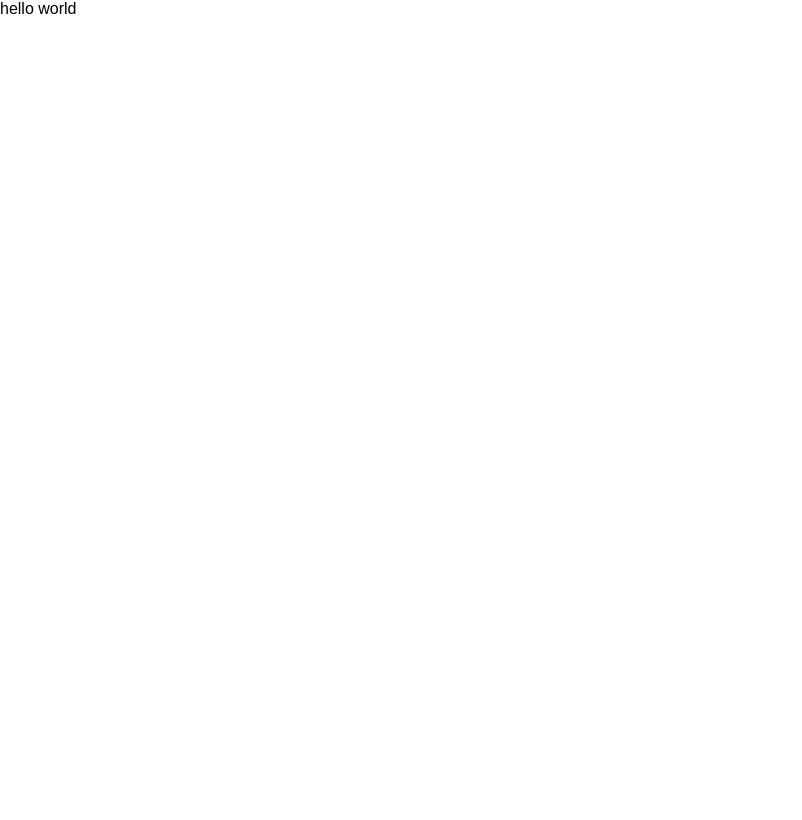
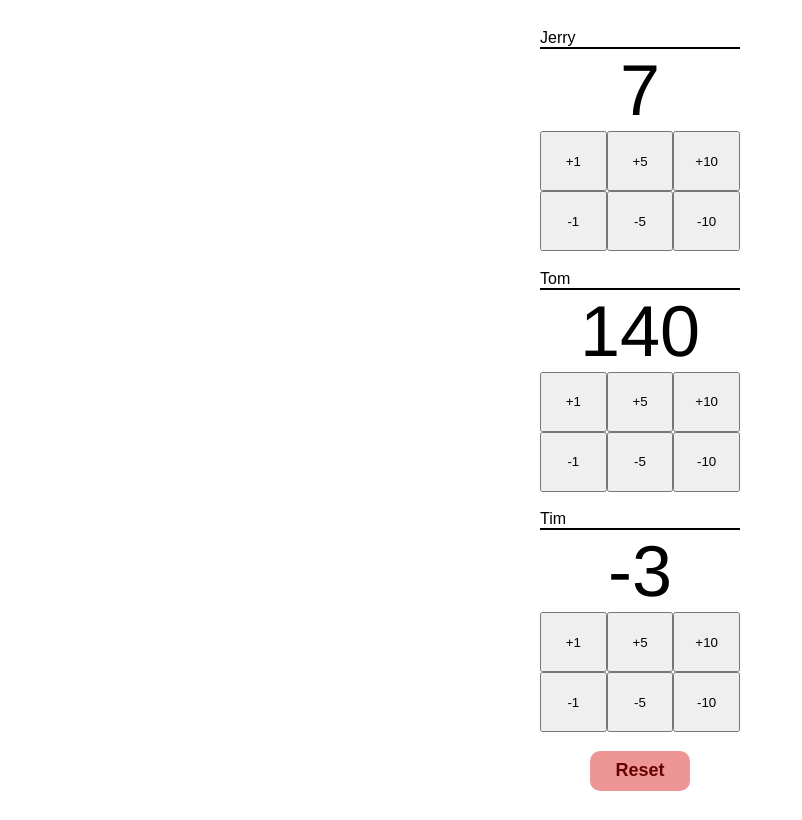
Before and after one commit to teddified/scorekeeper, a React (Create React App) app: page / in a window 1280 px wide. Shown: the whole page, without its empty margins (0-802 px from the left). Built offline with nearby package versions, Linux system fonts and the light colour scheme.

Commit message:
Add a lot

```diff
--- a/package.json
+++ b/package.json
@@ -3,9 +3,11 @@
   "version": "0.1.0",
   "private": true,
   "dependencies": {
+    "babel-plugin-styled-components": "^1.6.1",
     "react": "^16.4.2",
     "react-dom": "^16.4.2",
-    "react-scripts": "1.1.5"
+    "react-scripts": "1.1.5",
+    "styled-components": "^3.4.5"
   },
   "scripts": {
     "start": "react-scripts start",
--- a/src/App.css
+++ b/src/App.css
@@ -1,35 +1,27 @@
-.App {
-  text-align: center;
+body {
+  display: flex;
+  justify-content: center;
+  align-items: center;
 }
 
-.App-logo {
-  animation: App-logo-spin infinite 20s linear;
+.app {
+  display: flex;
+  justify-content: space-around;
+  flex-direction: column;
+  padding: 10px;
+  height: 100vh;
+  width: 200px;
+  border-radius: 10px;
 }
 
-.App-header {
-  background-color: #222;
-  height: 150px;
-  padding: 20px;
-  color: white;
+.buttonRow {
+  display: inline-block;
 }
 
-.App-title {
-  font-size: 1.5em;
+.user {
+  border-bottom: 2px solid black;
 }
 
-.App-intro {
-  font-size: large;
+.scoreBoard {
+  border: 2px solid #555;
 }
-
-@keyframes App-logo-spin {
-  from {
-    transform: rotate(0deg);
-  }
-  to {
-    transform: rotate(360deg);
-  }
-}
-
-.filled {
-  fill: crimson;
-}
--- a/src/App.js
+++ b/src/App.js
@@ -1,7 +1,55 @@
 import React, { Component } from 'react'
+import Scoreboard from './Scoreboard'
+import ResetButton from './ResetButton'
 
-export default class extends Component {
+import './App.css'
+import './Score.css'
+
+export default class App extends Component {
+  state = {
+    users: [
+      { user: 'Jerry', score: 7 },
+      { user: 'Tom', score: 140 },
+      { user: 'Tim', score: -3 },
+    ],
+  }
+
+  updateScore = (index, value) => {
+    const users = this.state.users
+    const user = users[index]
+    this.setState({
+      users: [
+        ...users.slice(0, index),
+        { ...user, score: user.score + value },
+        ...users.slice(index + 1),
+      ],
+    })
+  }
+
+  resetScore = () => {
+    this.setState({
+      users: this.state.users.map(user => ({ ...user, score: 0 })),
+    })
+  }
+
+  renderScoreBoard() {
+    return this.state.users.map((user, index) => {
+      return (
+        <Scoreboard
+          key={index}
+          {...user}
+          updateScore={value => this.updateScore(index, value)}
+        />
+      )
+    })
+  }
+
   render() {
-    return <div>hello world</div>
+    return (
+      <div className="app">
+        {this.renderScoreBoard()}
+        <ResetButton onClick={this.resetScore}>Reset</ResetButton>
+      </div>
+    )
   }
 }
--- /dev/null
+++ b/src/Button.js
@@ -0,0 +1,12 @@
+import React, { Component } from 'react'
+import './Score.css'
+
+export default class Button extends Component {
+  render() {
+    return (
+      <button className="Button" onClick={this.props.onClick}>
+        {this.props.children}
+      </button>
+    )
+  }
+}
--- /dev/null
+++ b/src/ResetButton.js
@@ -0,0 +1,11 @@
+import React, { Component } from 'react'
+
+export default class ResetButton extends Component {
+  render() {
+    return (
+      <button className="resetButton" onClick={() => this.props.onClick()}>
+        {this.props.children}
+      </button>
+    )
+  }
+}
--- /dev/null
+++ b/src/Score.css
@@ -0,0 +1,27 @@
+.score {
+  display: flex;
+  justify-content: center;
+  font-size: 72px;
+  font-family: 'Franklin Gothic Medium', 'Arial Narrow', Arial, sans-serif;
+}
+
+.ScoreUpdater {
+  width: 100%;
+  height: 100px;
+  display: grid;
+  grid-template-columns: 1fr 1fr 1fr;
+  grid-template-rows: 60px 60px;
+}
+
+.resetButton {
+  align-self: center;
+  border-style: none;
+  border-radius: 10px;
+  background: #ee9595;
+
+  width: 100px;
+  height: 40px;
+  color: #660000;
+  font-size: 18px;
+  font-weight: bold;
+}
--- /dev/null
+++ b/src/Score.js
@@ -0,0 +1,7 @@
+import React, { Component } from 'react'
+
+export default class Score extends Component {
+  render() {
+    return <div className="score">{this.props.value}</div>
+  }
+}
--- /dev/null
+++ b/src/ScoreUpdater.js
@@ -0,0 +1,18 @@
+import React, { Component } from 'react'
+import Button from './Button'
+
+export default class ScoreUpdater extends Component {
+  render() {
+    const { onClick } = this.props
+    return (
+      <div className="ScoreUpdater">
+        <Button onClick={() => onClick(+1)}>+1</Button>
+        <Button onClick={() => onClick(+5)}>+5</Button>
+        <Button onClick={() => onClick(+10)}>+10</Button>
+        <Button onClick={() => onClick(-1)}>-1</Button>
+        <Button onClick={() => onClick(-5)}>-5</Button>
+        <Button onClick={() => onClick(-10)}>-10</Button>
+      </div>
+    )
+  }
+}
--- /dev/null
+++ b/src/Scoreboard.js
@@ -0,0 +1,20 @@
+import React, { Component } from 'react'
+import Score from './Score'
+import User from './User'
+
+import ScoreUpdater from './ScoreUpdater'
+
+export default class Scoreboard extends Component {
+  render() {
+    const { user, score, updateScore } = this.props
+    return (
+      <div clssName="scoreBoard">
+        <div className="title">
+          <User name={user} />
+          <Score value={score} />
+        </div>
+        <ScoreUpdater onClick={updateScore} />
+      </div>
+    )
+  }
+}
--- /dev/null
+++ b/src/User.js
@@ -0,0 +1,7 @@
+import React, { Component } from 'react'
+
+export default class User extends Component {
+  render() {
+    return <div className="user">{this.props.name}</div>
+  }
+}
```
Also changed, not shown: 1 other file (tests, documents, lock files or other folders).
